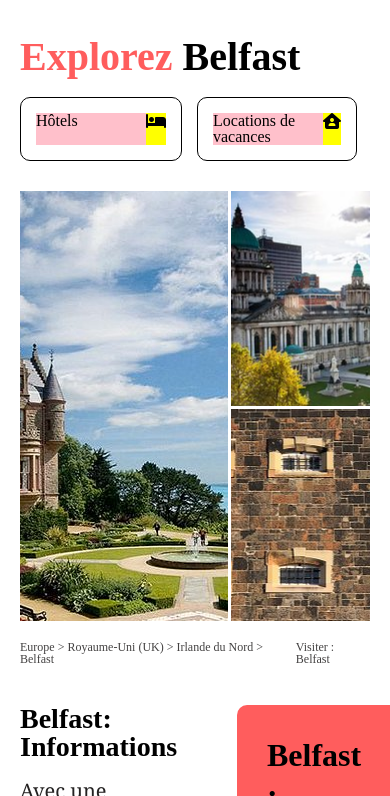
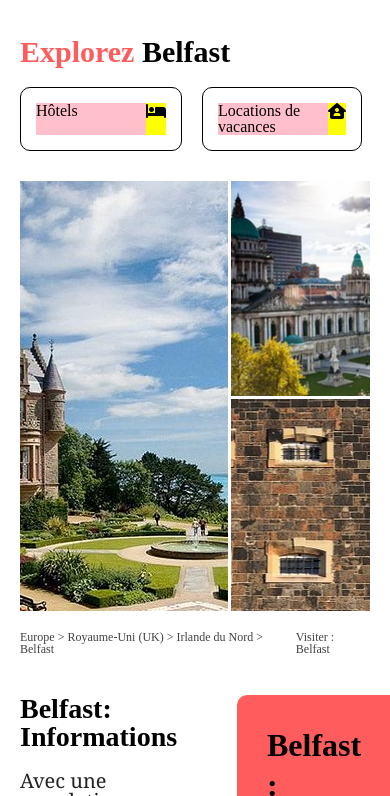
Before and after one commit to florianejojo/TripAdvisor, a plain HTML site: page index.html in a window 390 px wide. Shown: the part 48-844 px from the top of the page. Drawn offline with Linux system fonts and the light colour scheme; a web font is replaced by a local one.

Commit message:
menu okkkkk

```diff
--- a/Assets/css/styles.css
+++ b/Assets/css/styles.css
@@ -98,10 +98,16 @@ header button {
 /* MENU */
 /* --------- */
 
-.menu {
+/* .menu {
     display: flex;
     margin-top: 20px;
     flex-wrap: wrap;
+} */
+
+.menu {
+    display: grid;
+    grid-template-columns: repeat(7, 1fr);
+    grid-gap: 20px;
 }
 
 .menu div {
@@ -126,9 +132,9 @@ header button {
     background-color: yellow;
 }
 
-.menu div:not(:nth-child(1)) {
+/* .menu div:not(:nth-child(1)) {
     margin-left: 15px;
-}
+} */
 
 .menu .hidden {
     display: none;
@@ -327,19 +333,20 @@ a:active {
         height: 35px;
     }
     .menu {
-        display: grid;
+        /* display: grid; */
+        /* répéter 4 fois la boxe flexible */
         grid-template-columns: repeat(4, 1fr);
-        /* grid-gap: 5px; */
+        /* grid-gap: 20px; */
         /* box-sizing: border-box; */
     }
 
     .menu .hidden {
-        display: inherit;
+        display: flex;
     }
-    .menu :nth-child(4) {
+    /* .menu :nth-child(4) {
         background-color: lawngreen;
         margin-right: 0;
-    }
+    } */
     .menu div span {
         width: 110px;
     }
@@ -353,7 +360,7 @@ a:active {
         justify-content: space-between;
     }
     h1 {
-        font-size: 40px;
+        font-size: 30px;
     }
 
     header nav {
```
